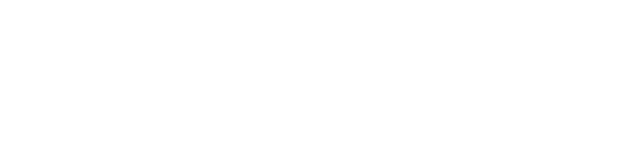
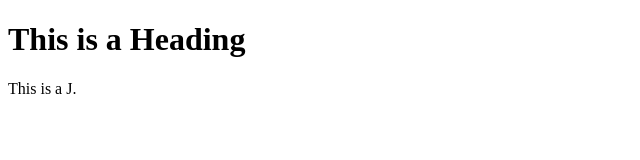
Before and after one commit to Oteghelepius/learningGIT, a plain HTML site: page index.html in a window 1280 px wide. Shown: the whole page, without its empty margins (0-640 px from the left). Drawn offline with Linux system fonts and the light colour scheme.

Commit message:
new html p1

```diff
--- a/index.html
+++ b/index.html
@@ -4,6 +4,7 @@
 <title>Page Title</title>
 </head>
 <body>
-
+<h1>This is a Heading</h1>
+<p>This is a J.</p>
 </body>
 </html>
```
